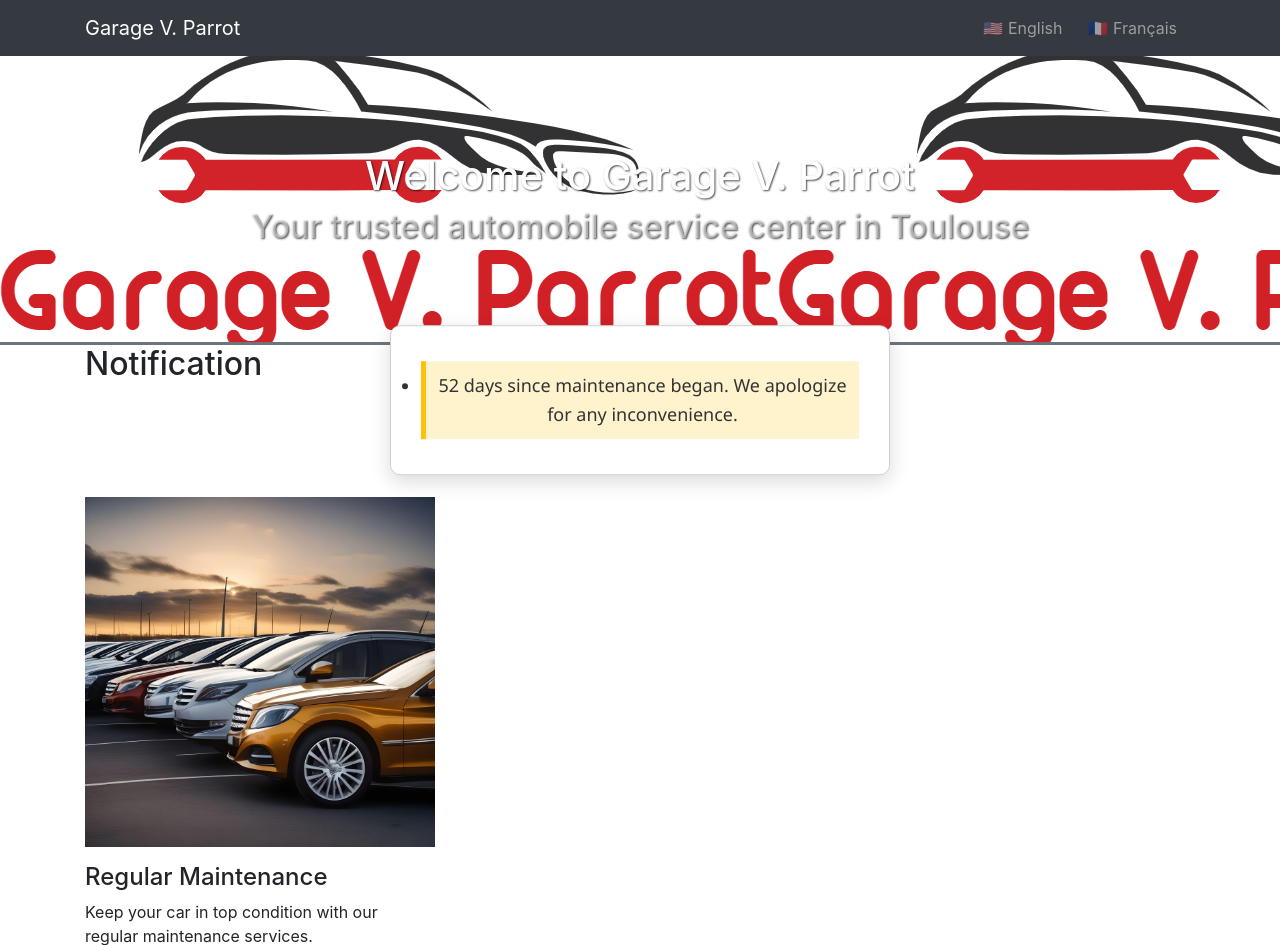
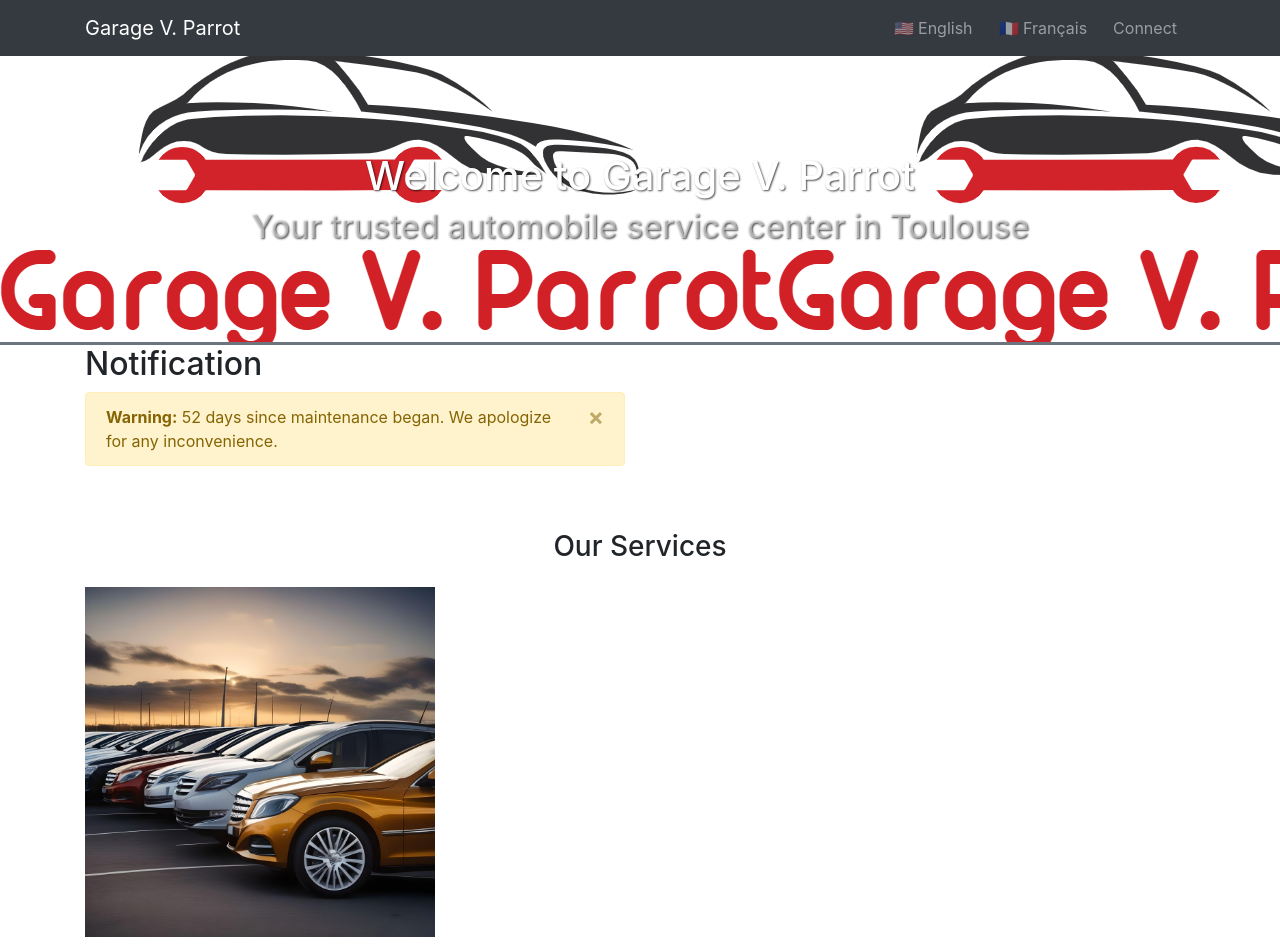
Before and after one commit to Kvnbbg/au-garage, a Flask app: page / in a window 1280 px wide. Shown: the top 945 px of the page. Run offline with Flask 3, Linux system fonts and the light colour scheme; some libraries are stand-ins or nearby versions.

Commit message:
Fix login error handling and add language switch links

```diff
--- a/app/auth/routes.py
+++ b/app/auth/routes.py
@@ -48,8 +48,11 @@ def login():
         else:
             flash("Login Unsuccessful. Please check username and password.", "error")
             return render_template("login.html", title="Login", form=form, error=True)
+        # Preprocess flash messages to detect 'error' category
+        error_present = 'error' in (category for category, message in get_flashed_messages(with_categories=True))
 
-    return render_template("login.html", title="Login", form=form)
+    return render_template("login.html", title="Login", form=form, error_present=error_present)
+
 
 @auth.route("/logout")
 @login_required
--- a/app/static/css/style.css
+++ b/app/static/css/style.css
@@ -124,6 +124,10 @@ form select {
   font-family: 'Segoe UI', Tahoma, Geneva, Verdana, sans-serif;
 }
 
+ul, ol {
+  list-style-type: none;
+}
+
 /* Animation class */
 .fanimation {
   /* Animation styles or reference to an animation */
--- a/app/templates/base.html
+++ b/app/templates/base.html
@@ -53,10 +53,13 @@
       <div class="collapse navbar-collapse" id="navbarNav">
         <ul class="navbar-nav ml-auto">
           <li class="nav-item">
-            <a class="nav-link" href="{{ url_for('set_language', language='en') }}">🇺🇸 English</a>
+            <a class="nav-link" href="{{ url_for('auth.set_language', language='en') }}">🇺🇸 English</a>
           </li>
           <li class="nav-item">
-            <a class="nav-link" href="{{ url_for('set_language', language='fr') }}">🇫🇷 Français</a>
+            <a class="nav-link" href="{{ url_for('auth.set_language', language='fr') }}">🇫🇷 Français</a>
+          </li>
+          <li class="nav-item">
+            <a class="nav-link" href="{{ url_for('auth.login') }}">Connect</a>
           </li>
         </ul>
       </div>
@@ -106,18 +109,21 @@
               <h2>Notification</h2>
               {% with messages = get_flashed_messages(with_categories=true) %}
                 {% if messages %}
-    <ul class=flashes>
                   {% for category, message in messages %}
-      <li class="{{ category }}">{{ message }}</li>
+                    <div class="alert alert-{{ category }} alert-dismissible fade show" role="alert">
+                      <strong>{{ category.title() }}:</strong> {{ message }}
+                      <button type="button" class="close" data-dismiss="alert" aria-label="Close">
+                        <span aria-hidden="true">&times;</span>
+                      </button>
+                    </div>
                   {% endfor %}
-    </ul>
                 {% endif %}
               {% endwith %}
-
             </div>
           </div>
         </div>
       </section>
+
       {% block content %} {% endblock %}</main>
 
   <footer class="py-5 bg-dark">
```
Also changed, not shown: app/templates/login.html (+13 -17 lines). Lines whose indentation alone changed are shown as unchanged.
